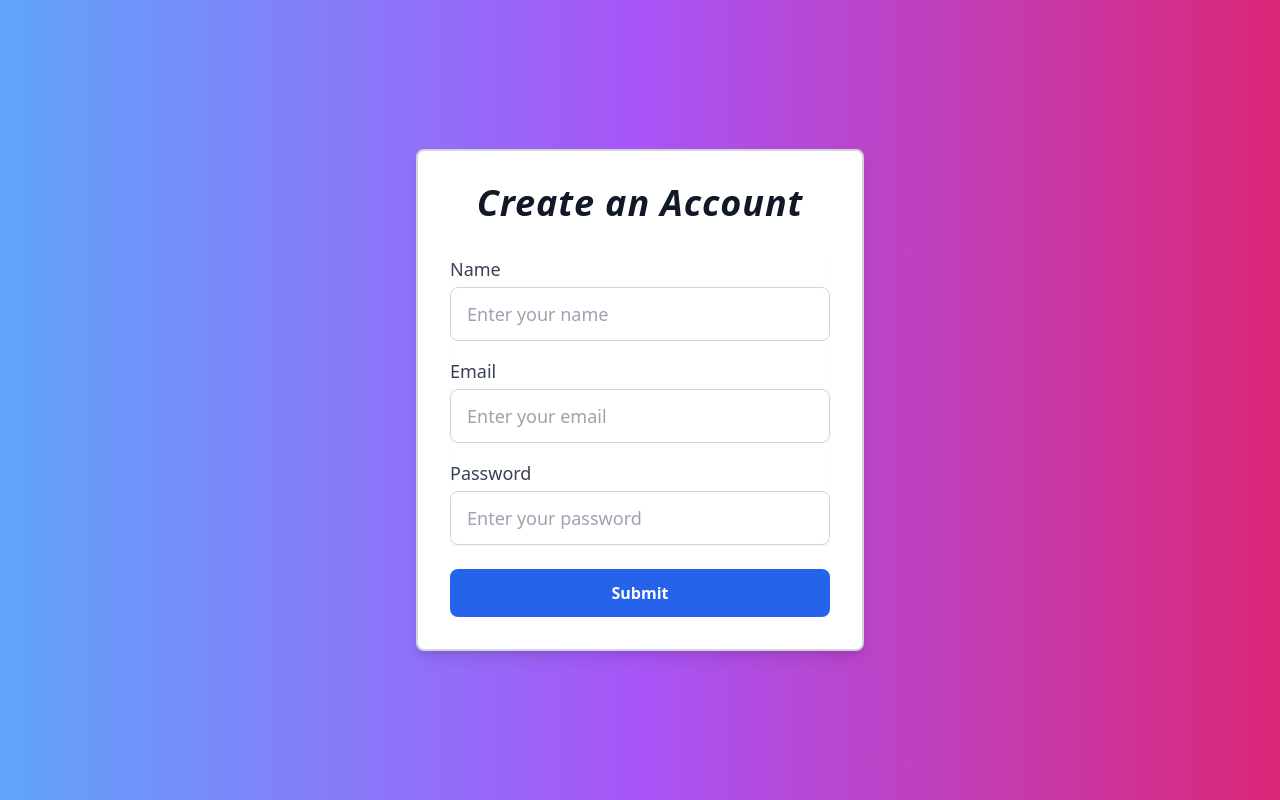
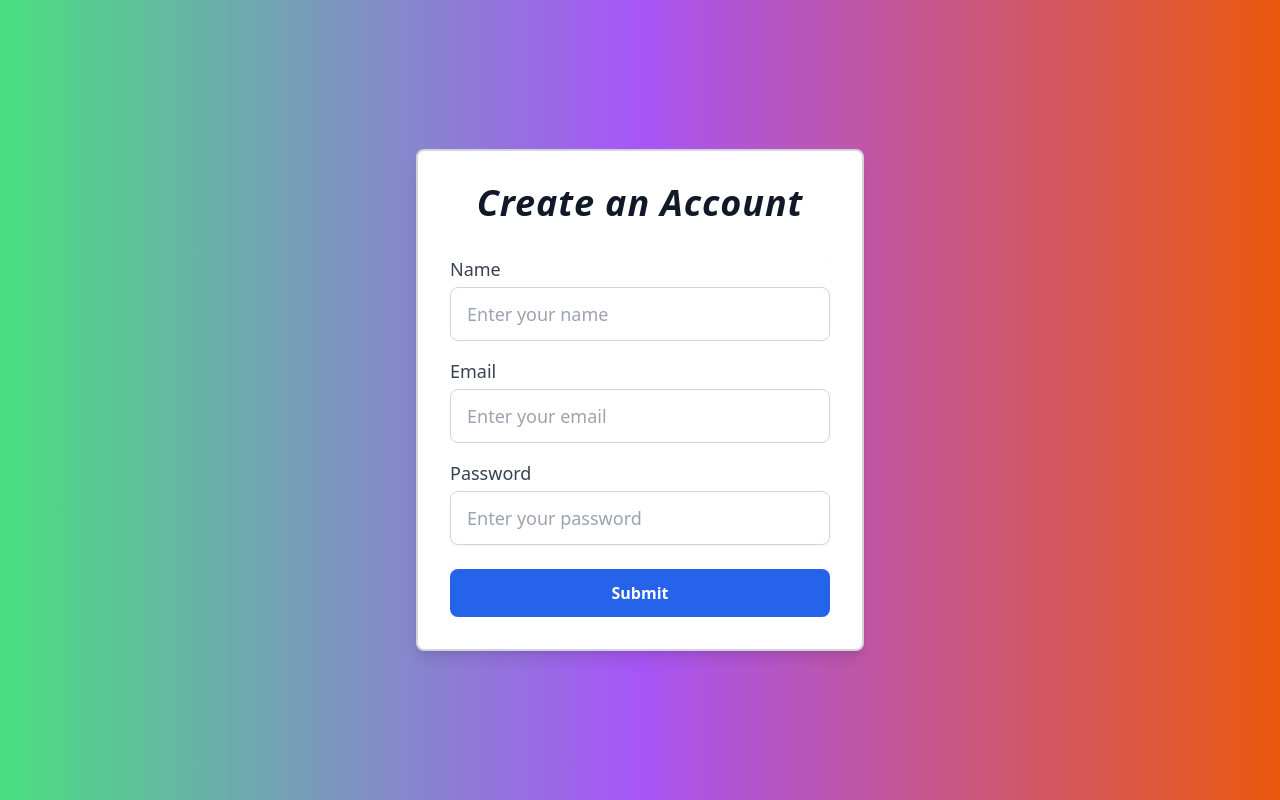
Before and after one commit to HarshPariya/Todo-list-Frontend, a React (Create React App) app: page / in a window 1280 px wide. Built offline with nearby package versions, Linux system fonts and the light colour scheme.

Commit message:
first commit

```diff
--- a/src/components/Form1.jsx
+++ b/src/components/Form1.jsx
@@ -30,7 +30,7 @@
   };
 
   return (
-    <div className="min-h-screen flex items-center justify-center bg-gradient-to-r from-blue-400 via-purple-500 to-pink-600 py-12 px-4 sm:px-6 lg:px-8">
+    <div className="min-h-screen flex items-center justify-center bg-gradient-to-r from-green-400 via-purple-500 to-orange-600 py-12 px-4 sm:px-6 lg:px-8">
       <div className="max-w-md w-full space-y-8 bg-white p-8 rounded-lg shadow-lg border-2 border-gray-300">
         <h2 className="text-4xl font-semibold text-center text-gray-900 mb-6 tracking-wide"><b><i>Create an Account</i></b></h2>
         <form onSubmit={handleSubmit} className="mt-8 space-y-6">
```
